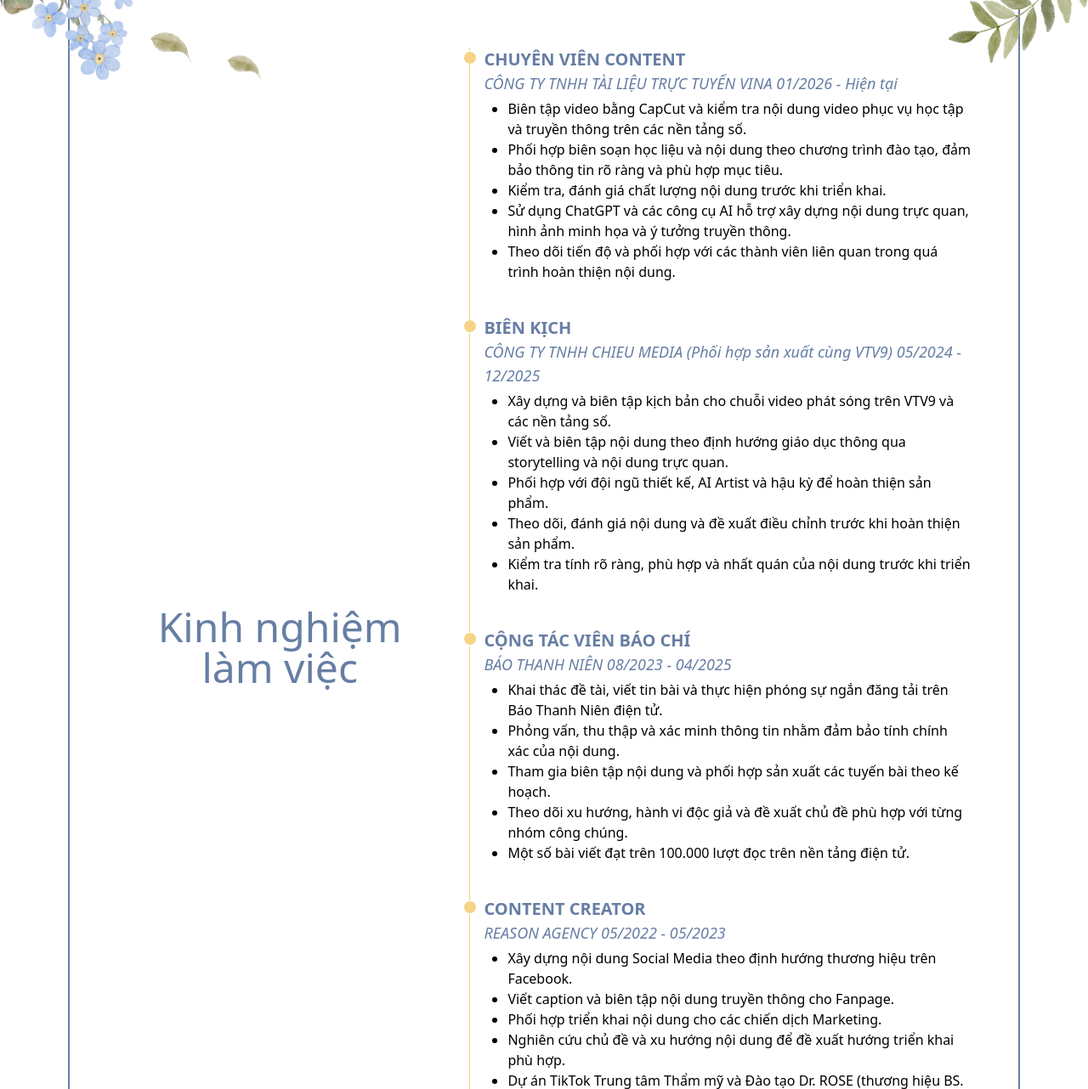
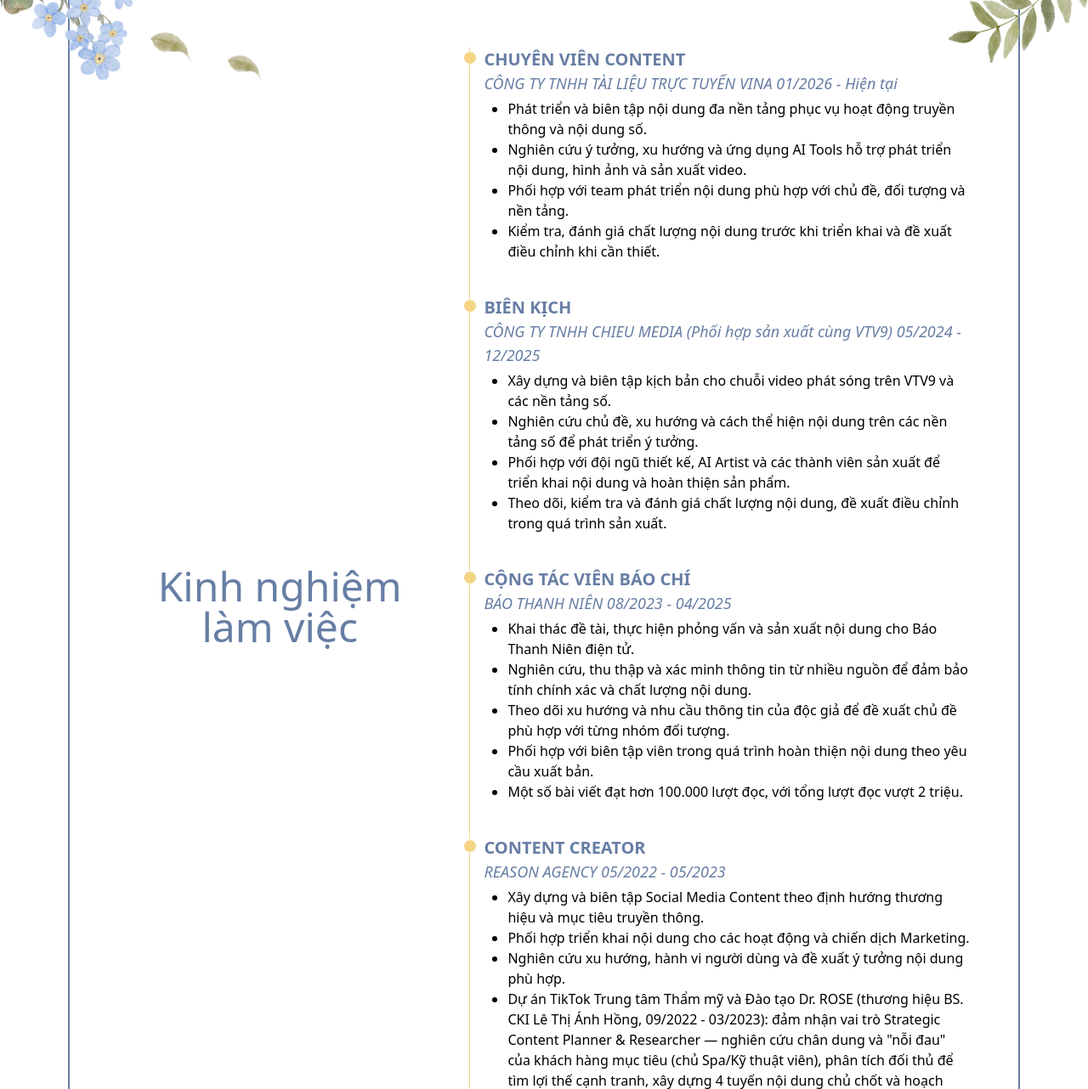
Before and after one commit to nguyengiathu/portfolio, a website: page index.html in a window 1280 px wide. Shown: the part 2411-3693 px from the top of the page at 85% size. Drawn offline with nearby package versions, Linux system fonts and the light colour scheme.

Commit message:
Update index.html

```diff
--- a/index.html
+++ b/index.html
@@ -217,23 +217,16 @@
           </h3>
           <ul class="yL4mFA" style="margin-left: 0.75em; margin-top: 0.25em">
             <li class="timeline_item_description">
-              <span>Biên tập video bằng CapCut và kiểm tra nội dung video phục vụ học tập và truyền thông trên các nền
-                tảng số.</span>
+              <span>Phát triển và biên tập nội dung đa nền tảng phục vụ hoạt động truyền thông và nội dung số.</span>
             </li>
             <li class="timeline_item_description">
-              <span>Phối hợp biên soạn học liệu và nội dung theo chương trình đào tạo, đảm bảo thông tin rõ ràng và
-                phù hợp mục tiêu.</span>
+              <span>Nghiên cứu ý tưởng, xu hướng và ứng dụng AI Tools hỗ trợ phát triển nội dung, hình ảnh và sản xuất video.</span>
             </li>
             <li class="timeline_item_description">
-              <span>Kiểm tra, đánh giá chất lượng nội dung trước khi triển khai.</span>
+              <span>Phối hợp với team phát triển nội dung phù hợp với chủ đề, đối tượng và nền tảng.</span>
             </li>
             <li class="timeline_item_description">
-              <span>Sử dụng ChatGPT và các công cụ AI hỗ trợ xây dựng nội dung trực quan, hình ảnh minh họa và ý tưởng
-                truyền thông.</span>
-            </li>
-            <li class="timeline_item_description">
-              <span>Theo dõi tiến độ và phối hợp với các thành viên liên quan trong quá trình hoàn thiện nội
-                dung.</span>
+              <span>Kiểm tra, đánh giá chất lượng nội dung trước khi triển khai và đề xuất điều chỉnh khi cần thiết.</span>
             </li>
           </ul>
         </li>
@@ -248,17 +241,13 @@
               <span>Xây dựng và biên tập kịch bản cho chuỗi video phát sóng trên VTV9 và các nền tảng số.</span>
             </li>
             <li class="timeline_item_description">
-              <span>Viết và biên tập nội dung theo định hướng giáo dục thông qua storytelling và nội dung trực
-                quan.</span>
+              <span>Nghiên cứu chủ đề, xu hướng và cách thể hiện nội dung trên các nền tảng số để phát triển ý tưởng.</span>
             </li>
             <li class="timeline_item_description">
-              <span>Phối hợp với đội ngũ thiết kế, AI Artist và hậu kỳ để hoàn thiện sản phẩm.</span>
+              <span>Phối hợp với đội ngũ thiết kế, AI Artist và các thành viên sản xuất để triển khai nội dung và hoàn thiện sản phẩm.</span>
             </li>
             <li class="timeline_item_description">
-              <span>Theo dõi, đánh giá nội dung và đề xuất điều chỉnh trước khi hoàn thiện sản phẩm.</span>
-            </li>
-            <li class="timeline_item_description">
-              <span>Kiểm tra tính rõ ràng, phù hợp và nhất quán của nội dung trước khi triển khai.</span>
+              <span>Theo dõi, kiểm tra và đánh giá chất lượng nội dung, đề xuất điều chỉnh trong quá trình sản xuất.</span>
             </li>
           </ul>
         </li>
@@ -270,20 +259,19 @@
           </h3>
           <ul class="yL4mFA" style="margin-left: 0.75em; margin-top: 0.25em">
             <li class="timeline_item_description">
-              <span>Khai thác đề tài, viết tin bài và thực hiện phóng sự ngắn đăng tải trên Báo Thanh Niên điện
-                tử.</span>
+              <span>Khai thác đề tài, thực hiện phỏng vấn và sản xuất nội dung cho Báo Thanh Niên điện tử.</span>
             </li>
             <li class="timeline_item_description">
-              <span>Phỏng vấn, thu thập và xác minh thông tin nhằm đảm bảo tính chính xác của nội dung.</span>
+              <span>Nghiên cứu, thu thập và xác minh thông tin từ nhiều nguồn để đảm bảo tính chính xác và chất lượng nội dung.</span>
             </li>
             <li class="timeline_item_description">
-              <span>Tham gia biên tập nội dung và phối hợp sản xuất các tuyến bài theo kế hoạch.</span>
+              <span>Theo dõi xu hướng và nhu cầu thông tin của độc giả để đề xuất chủ đề phù hợp với từng nhóm đối tượng.</span>
             </li>
             <li class="timeline_item_description">
-              <span>Theo dõi xu hướng, hành vi độc giả và đề xuất chủ đề phù hợp với từng nhóm công chúng.</span>
+              <span>Phối hợp với biên tập viên trong quá trình hoàn thiện nội dung theo yêu cầu xuất bản.</span>
             </li>
             <li class="timeline_item_description">
-              <span>Một số bài viết đạt trên 100.000 lượt đọc trên nền tảng điện tử.</span>
+              <span>Một số bài viết đạt hơn 100.000 lượt đọc, với tổng lượt đọc vượt 2 triệu.</span>
             </li>
           </ul>
         </li>
@@ -295,16 +283,13 @@
           </h3>
           <ul class="yL4mFA" style="margin-left: 0.75em; margin-top: 0.25em">
             <li class="timeline_item_description">
-              <span>Xây dựng nội dung Social Media theo định hướng thương hiệu trên Facebook.</span>
+              <span>Xây dựng và biên tập Social Media Content theo định hướng thương hiệu và mục tiêu truyền thông.</span>
             </li>
             <li class="timeline_item_description">
-              <span>Viết caption và biên tập nội dung truyền thông cho Fanpage.</span>
+              <span>Phối hợp triển khai nội dung cho các hoạt động và chiến dịch Marketing.</span>
             </li>
             <li class="timeline_item_description">
-              <span>Phối hợp triển khai nội dung cho các chiến dịch Marketing.</span>
-            </li>
-            <li class="timeline_item_description">
-              <span>Nghiên cứu chủ đề và xu hướng nội dung để đề xuất hướng triển khai phù hợp.</span>
+              <span>Nghiên cứu xu hướng, hành vi người dùng và đề xuất ý tưởng nội dung phù hợp.</span>
             </li>
             <li class="timeline_item_description">
               <span>Dự án TikTok Trung tâm Thẩm mỹ và Đào tạo Dr. ROSE (thương
```
